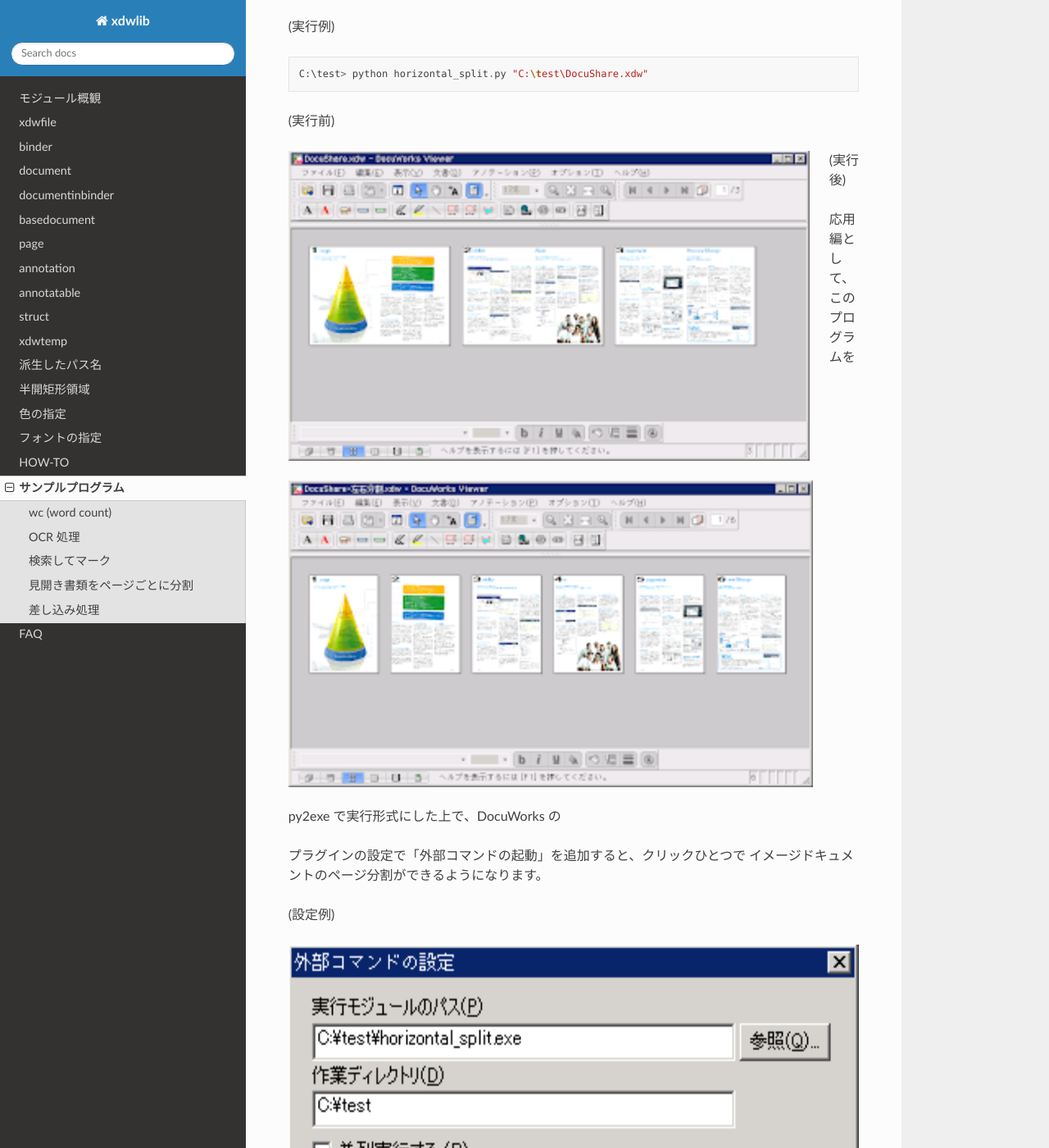
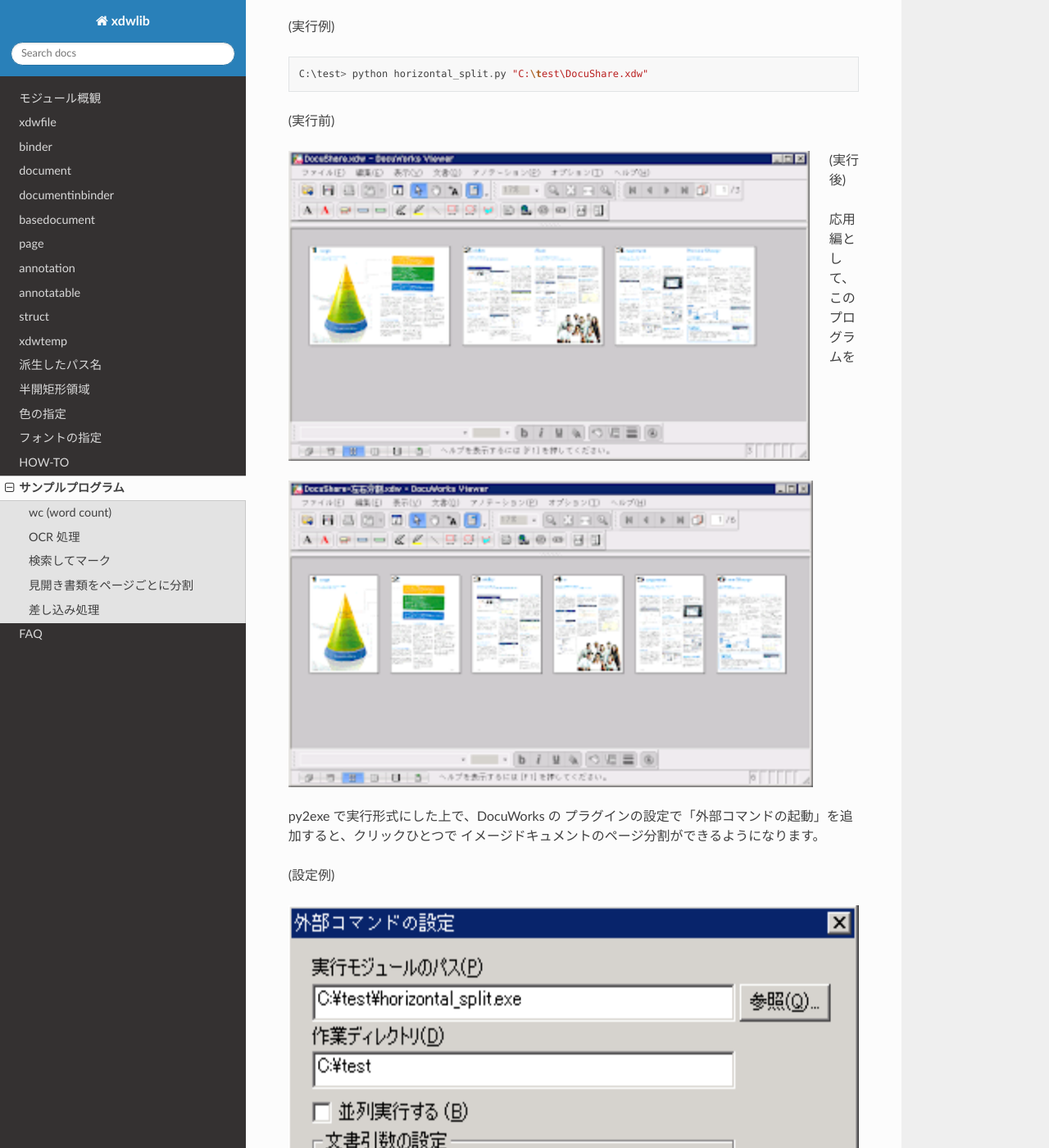
Before and after one commit to hayasix/xdwlib, a Sphinx documentation site: the page built from docs/samples.rst, in a window 1280 px wide and 1400 px high, scrolled down 3901 px. Shown: the whole window at 82% size. Built offline with Sphinx 7.4.7 and the Read the Docs theme 2.0.0, drawn with Linux system fonts in a browser that asks for light colours.

Commit message:
Other Changes - Minor mods in documentation.

```diff
--- a/docs/samples.rst
+++ b/docs/samples.rst
@@ -184,41 +184,38 @@
         # 分割前のファイルは残し、新たなファイルへ保存します。
         PageCollection(doc).export(newfile, flat=True)
 
-
 (実行例)
 
 ::
 
     C:\test> python horizontal_split.py "C:\test\DocuShare.xdw"
 
-| (実行前)
+(実行前)
 
 .. image:: before.png
     :align: left
     :scale: 200%
     :alt: 元の A3 文書
 
-
-| (実行後)
+(実行後)
 
 .. image:: after.png
     :align: left
     :scale: 200%
     :alt: A3 を左右に分割して A4 に変換した文書
 
-
-| 応用編として、このプログラムを py2exe で実行形式にした上で、DocuWorks の
+応用編として、このプログラムを py2exe で実行形式にした上で、DocuWorks の
 プラグインの設定で「外部コマンドの起動」を追加すると、クリックひとつで
 イメージドキュメントのページ分割ができるようになります。
 
-| (設定例)
+(設定例)
 
 .. image:: horizontal_split-settings.png
     :align: left
     :scale: 200%
     :alt: horizontal_split.exe 用の外部コマンドの設定
 
-| 実際に動作する DocuWorks プラグインを置いておきます。ただし、かなり古いバージョンで作成したものです。
+実際に動作する DocuWorks プラグインを置いておきます。ただし、かなり古いバージョンで作成したものです。
 
 :download:`horizontal_split.zip <../horizontal_split.zip>`
 
```
